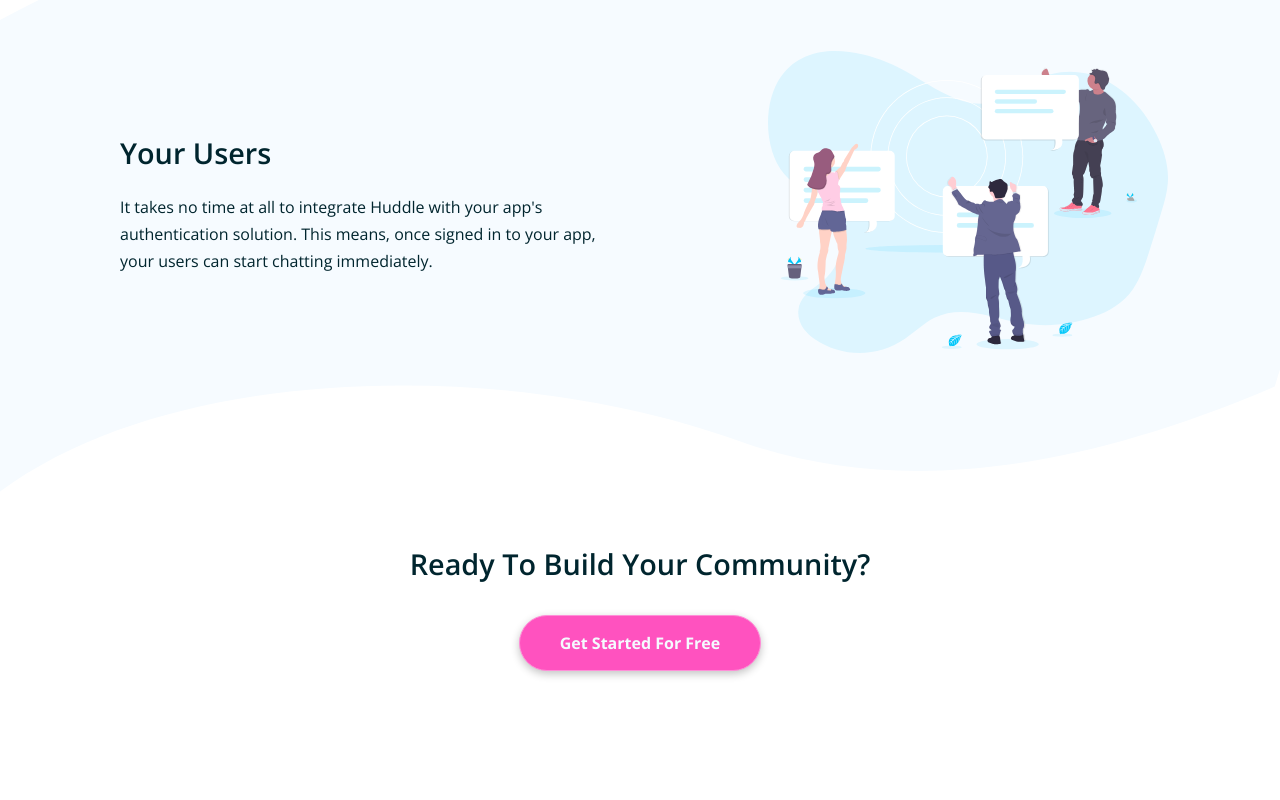
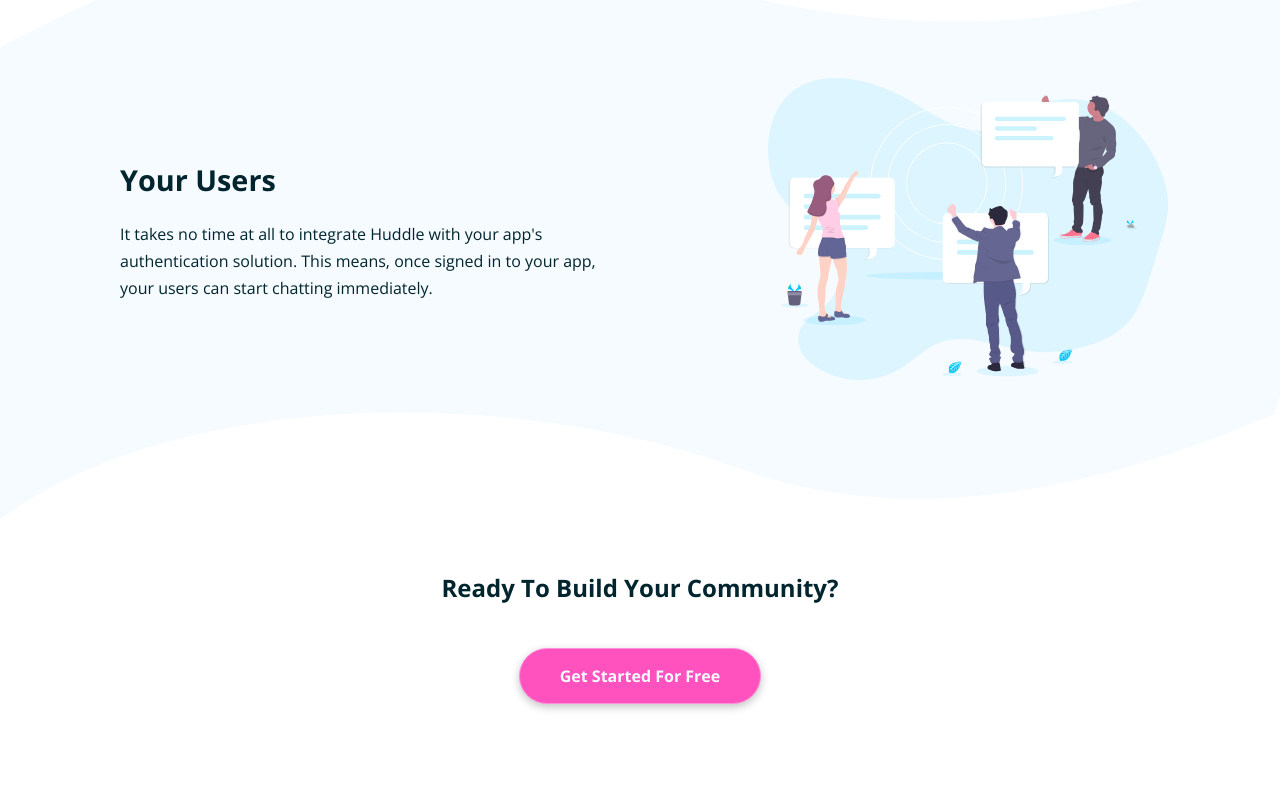
Before and after one commit to sukanyagurav/huddle-landing-page-with-curved-sections-master, a plain HTML site: page index.html in a window 1280 px wide. Shown: the part 2720-3520 px from the top of the page. Drawn offline with nearby package versions, Linux system fonts and the light colour scheme.

Commit message:
completed

```diff
--- a/style.css
+++ b/style.css
@@ -41,6 +41,7 @@ body{
     font-family: 'Open Sans', sans-serif;
     color: var(--neutral-dark-cyan);
     min-height: 100vh;
+    font-weight: 400;
 }
 header{
     display: flex;
@@ -134,7 +135,7 @@ header .btn.sm{
 }
 .statistics h2{
     font-weight: 700;
-    font-size: 3.5rem;
+    font-size: 4.5rem;
 }
 .statistics img{
     width:25px;
@@ -145,7 +146,7 @@ header .btn.sm{
     text-align: center;
 }
 main > section{
-    margin:1.5rem 0;
+    margin:2rem 0;
 }
 .section{
     display:flex;
@@ -168,14 +169,15 @@ main > section{
     animation:grow calc(var(--duration) * 0.8) both;
 }
 .section .section__description h3,
-.cta h3,
+
 .newsletter__section h4{
     font-size: 1.8rem;
     margin-bottom: 1rem;
-    font-weight: 600;
+    font-weight: 700;
 }
 .section .section__description p{
     font-size:1rem;
+
 }
 .desktop-img{
     display: none;
@@ -187,6 +189,7 @@ main > section{
     background-color: rgb(246,251,255);
 
 }
+
 .section-1 .section .section__description{
     animation:slideInTop calc(var(--duration) * 0.8) both;
 }
@@ -195,14 +198,18 @@ main > section{
 }
 
 .cta {
-    max-width: clamp(450px,80%,560px);
+    max-width: clamp(450px,80%,600px);
     display:flex;
     flex-direction: column;
     align-items: center;
-    gap:10px;
+    gap:40px;
     padding:1rem;
     text-align: center;
     margin-bottom: 8rem;
+}
+.cta h3{
+    font-weight: 700;
+    font-size: 1.5rem;
 }
 .footer-content{
     background-color: var(--neutral-dark-cyan);
```
